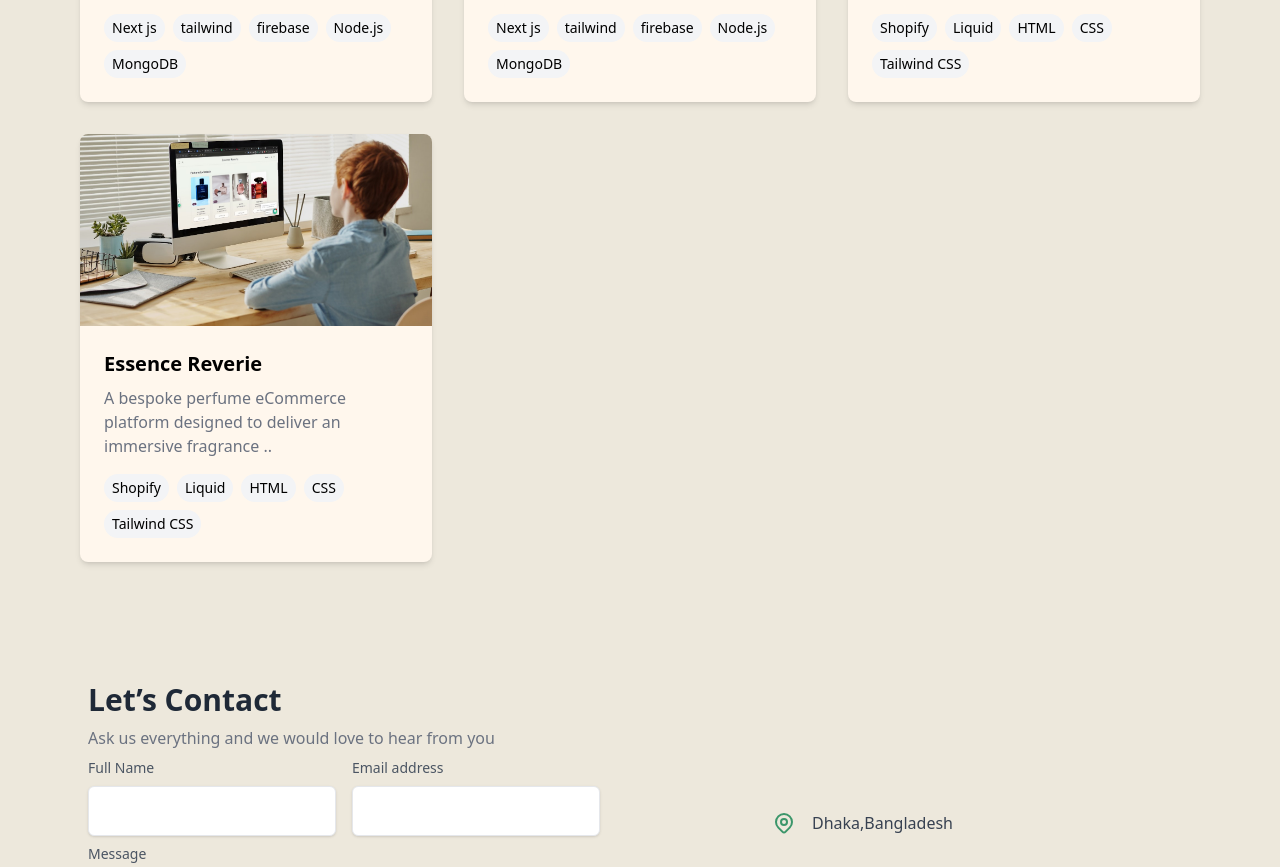
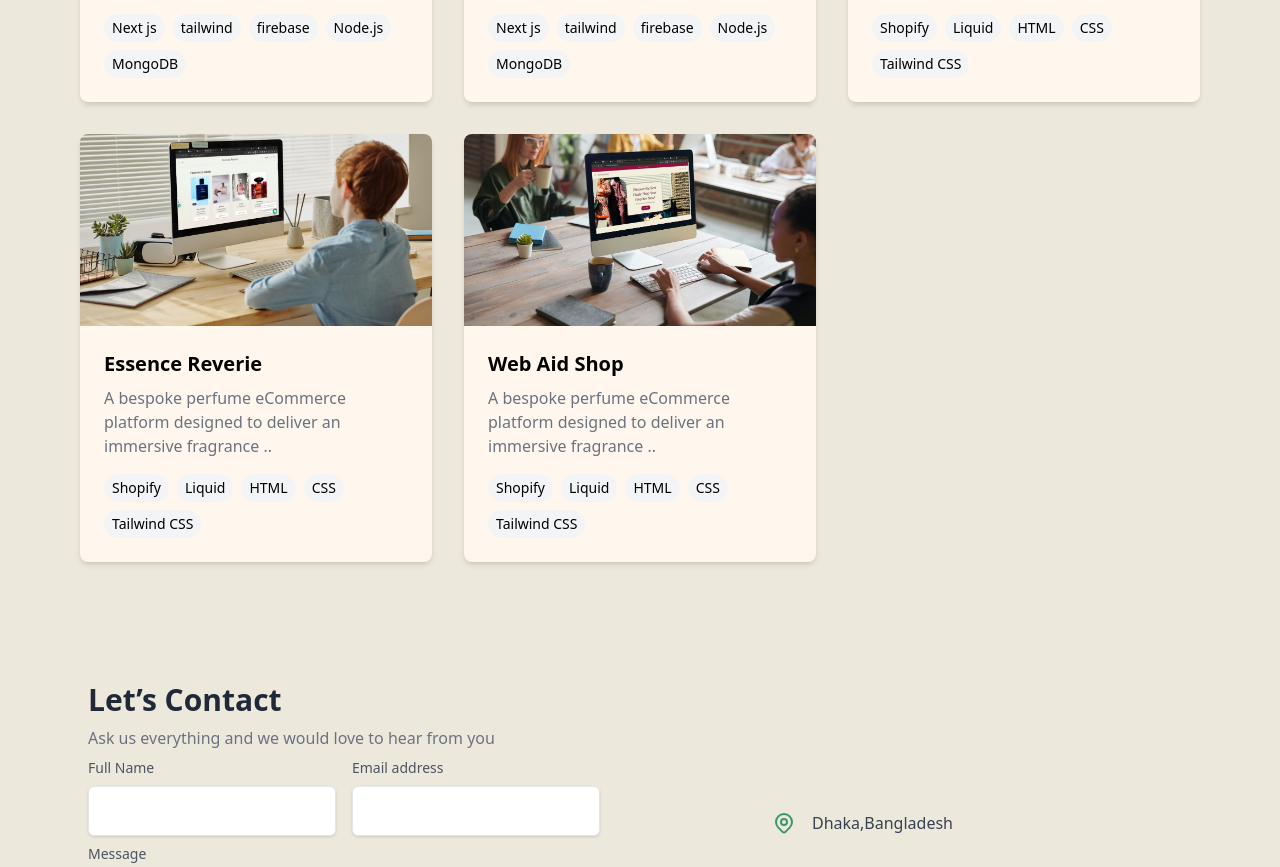
Before and after one commit to saadafahmed45/next-portfolio, a Next.js app: page / in a window 1280 px wide. Shown: the part 2440-3307 px from the top of the page. Built offline with nearby package versions, Linux system fonts and the light colour scheme.

Commit message:
added some projects

```diff
--- a/src/app/portfolio/page.jsx
+++ b/src/app/portfolio/page.jsx
@@ -94,6 +94,20 @@ export const projectsData = [
     pass: "demo",
     technology: ["Shopify", "Liquid", "HTML", "CSS", "Tailwind CSS"],
   },
+  {
+    id: 8,
+    title: "Web Aid Shop",
+    description:
+      "A bespoke perfume eCommerce platform designed to deliver an immersive fragrance shopping experience. This Shopify site features a sleek, user-friendly interface that allows customers to browse and explore a curated selection of high-quality perfumes, each crafted to captivate the senses. With optimized product pages, intuitive filtering options, and engaging visuals, Essence Reverie enhances the discovery process, helping customers find their perfect scent. Integrated with secure payment gateways and responsive across devices, the website ensures seamless transactions and provides a delightful shopping experience. Tailored to reflect the elegance of the brand, the site’s aesthetic captures the luxurious essence of premium perfumes.",
+    Features:
+      "Personalized Recommendations: Fragrance suggestions based on customer preferences.Detailed Scent Profiles: Descriptions of top, middle, and base notes for each perfume.Scent Finder Quiz: Interactive quiz to help customers find their ideal fragrance.High-Quality Visuals: Images and videos showcasing the products and packaging.Customer Reviews: Authentic feedback from other buyers.Wishlist Feature: Save favorite products for future purchases.Sample Box Subscription: Monthly sample options for scent discovery.Promotions & Discounts: Automated seasonal offers and bundle deals.Social Sharing: Easy sharing on social media for increased reachLoyalty Program: Points-based rewards for loyal customersSecure Checkout: Multiple, safe payment options.Mobile Optimization: Smooth experience on all devices.",
+    live_link: "https://webaidshop.myshopify.com/",
+    client_link: "https://webaidshop.myshopify.com/",
+    server_link: "A full-stack online shopping solution",
+    image: "/projects/webaid_shop.jpg",
+    pass: "demo",
+    technology: ["Shopify", "Liquid", "HTML", "CSS", "Tailwind CSS"],
+  },
 ];
 const PortfolioPage = () => {
   return (
```
